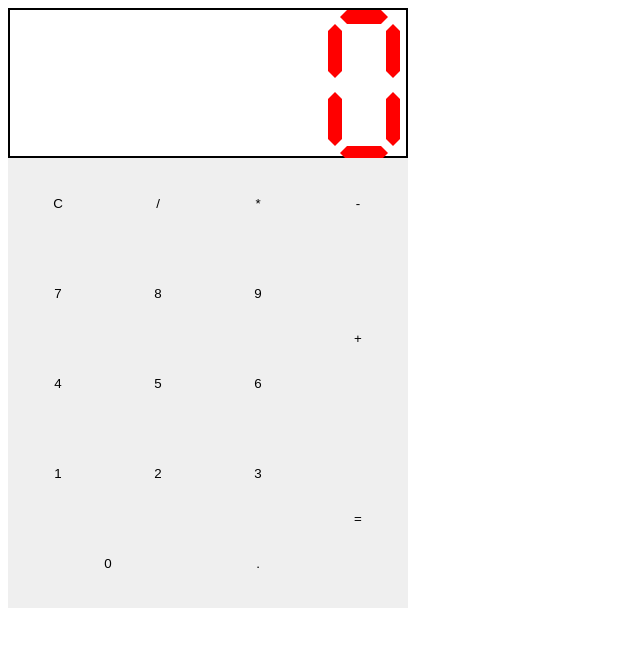
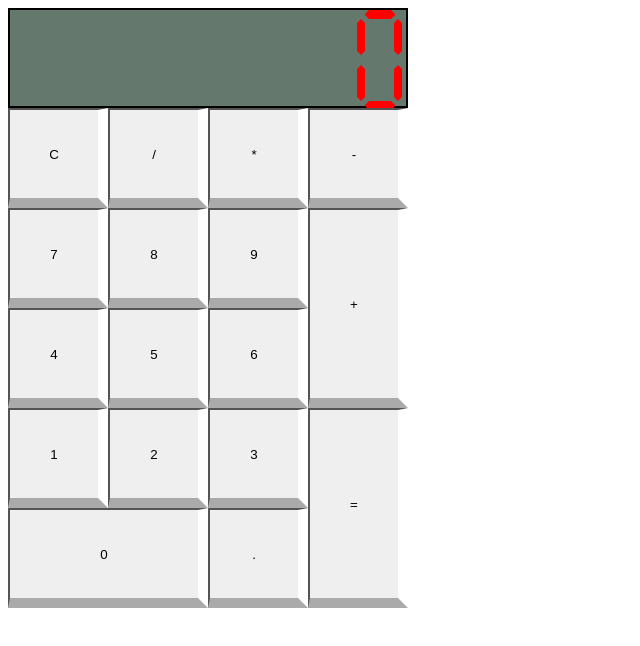
Before and after one commit to The-Slick-Nick/odin-calculator, a website: page index.html in a window 1280 px wide. Shown: the whole page, without its empty margins (0-640 px from the left). Drawn offline with Linux system fonts and the light colour scheme.

Commit message:
style: Add depth to keypad buttons

```diff
--- a/digit-style.css
+++ b/digit-style.css
@@ -20,6 +20,7 @@
 
 .digit-display {
     border: 2px solid black;
+    background-color: #64786e;
     box-sizing: border-box;
     width: var(--digit-display-width);
     height: var(--digit-display-height);
--- a/generate_content.js
+++ b/generate_content.js
@@ -2,7 +2,7 @@
  *
  * This file/script is meant to run any/all DOM-generating javascript
  */
-let NUM_DIGITS_IN_DISPLAY = 5;
+let NUM_DIGITS_IN_DISPLAY = 8;
 
 function sleep(ms) {
     return new Promise(resolve => setTimeout(resolve, ms));
--- a/keypad-style.css
+++ b/keypad-style.css
@@ -14,12 +14,6 @@
     flex-direction: row;
     width: var(--keypad-width);
     height: var(--keypad-height);
-}
-
-.keypad button {
-    /* padding: 10px; */
-    box-sizing: border-box;
-    border: 0px;
 }
 
 .keypad-section-rows {
@@ -46,6 +40,11 @@
     flex-flow: column nowrap;
 }
 
+.keypad-button {
+    border-right: 10px solid #ffffff;
+    border-bottom: 10px solid #aaaaaa;
+}
+
 .small-button {
     width: var(--keypad-button-unit-width);
     height: var(--keypad-button-unit-height);
--- a/style.css
+++ b/style.css
@@ -7,8 +7,8 @@
     --calculator-height: 600px;
     --calculator-width: 400px;
 
-    --digit-display-height: calc((1 / 4) * var(--calculator-height));
+    --digit-display-height: calc((1 / 6) * var(--calculator-height));
     --digit-display-width: var(--calculator-width);
-    --keypad-height: calc((3 / 4) * var(--calculator-height));
+    --keypad-height: calc((5 / 6) * var(--calculator-height));
     --keypad-width: var(--calculator-width);
 }
```
